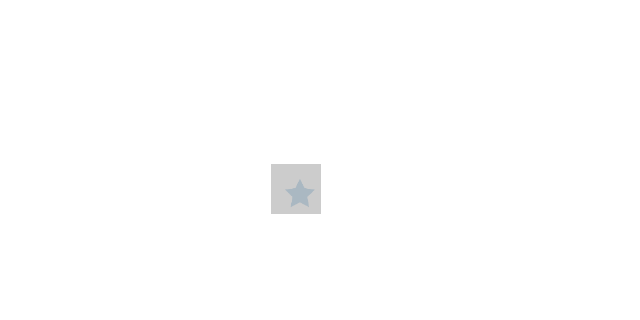
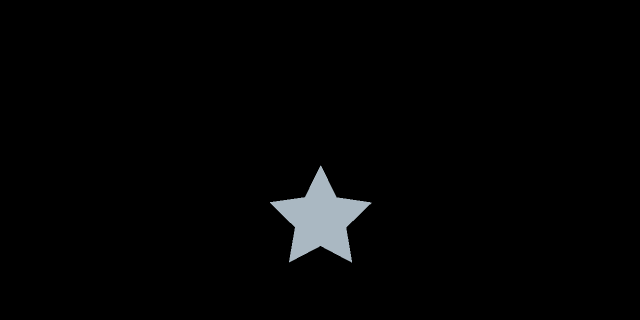
Before and after one commit to vxtool/resource-click-animated, a plain HTML site: page index.html in a window 1280 px wide. Shown: the part 186-506 px from the top of the page, without its empty margins (319-959 px from the left). Drawn offline with Linux system fonts and the light colour scheme.

Commit message:
adjusting css

```diff
--- a/style.css
+++ b/style.css
@@ -1,4 +1,5 @@
 body {
+    background: #000;
     margin: 0;
     padding: 0;
 }
@@ -7,17 +8,16 @@ body {
     position: absolute;
     top: 50%;
     left: 50%;
-    margin-left: -50px;
-    margin-top: -50px;
+    margin-left: -100px;
+    margin-top: -100px;
 }
 
 .button {
-    background: #ccc url(image-animation.png) no-repeat 0 0;;
-    background-size:2900%;
+    background: url(image-animation.png) no-repeat left;
     border: none;
     cursor: pointer;
-    height: 50px;
-    width: 50px;
+    height: 200px;
+    width: 200px;
 }
 
 .button:hover {background-position: right;}
@@ -41,6 +41,6 @@ body {
     animation-duration: .8s;
     -webkit-animation-iteration-count: 1;
     animation-iteration-count: 1;
-    -webkit-animation-timing-function: steps(28);
-    animation-timing-function: steps(28);
+    -webkit-animation-timing-function: steps(24);
+    animation-timing-function: steps(24);
 }
```
